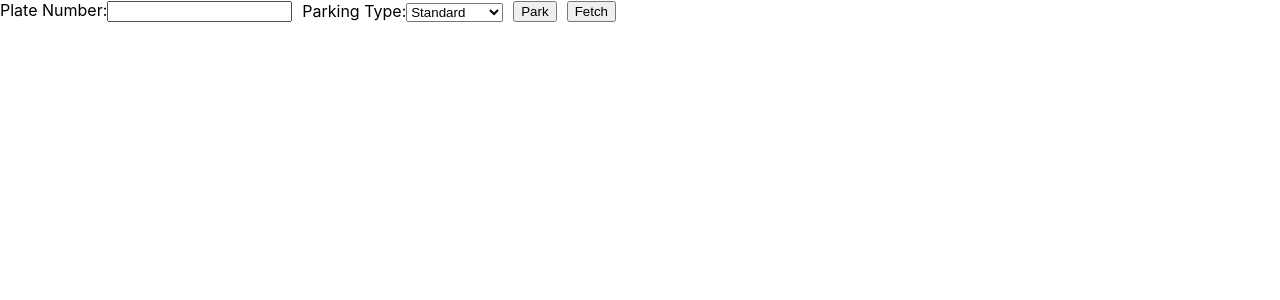
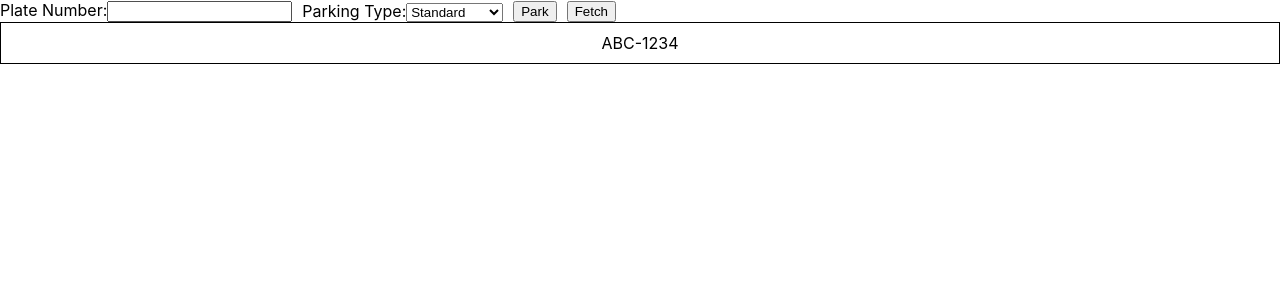
Before and after one commit to angus-chanan11/day13-frontend, a React (Create React App) app: page / in a window 1280 px wide. Shown: the top 300 px of the page. Built offline with nearby package versions, Linux system fonts and the light colour scheme.

Commit message:
feat: add parking space

```diff
--- a/src/App.js
+++ b/src/App.js
@@ -1,10 +1,12 @@
 import './App.css';
 import ParkingLotManagement from './components/ParkingLotManagement';
+import ParkingSpace from './components/ParkingSpace';
 
 function App() {
   return (
     <div className="App">
       <ParkingLotManagement/>
+      <ParkingSpace plateNumber="ABC-1234" />
     </div>
   );
 }
--- /dev/null
+++ b/src/components/ParkingSpace.jsx
@@ -0,0 +1,16 @@
+import React from 'react';
+import PropTypes from 'prop-types';
+
+const ParkingSpace = ({ plateNumber }) => {
+  return (
+    <div style={{ border: '1px solid black', padding: '10px' }}>
+      {plateNumber}
+    </div>
+  );
+};
+
+ParkingSpace.propTypes = {
+  plateNumber: PropTypes.string.isRequired,
+};
+
+export default ParkingSpace;
```
Also changed, not shown: 1 other file (tests, documents, lock files or other folders).
